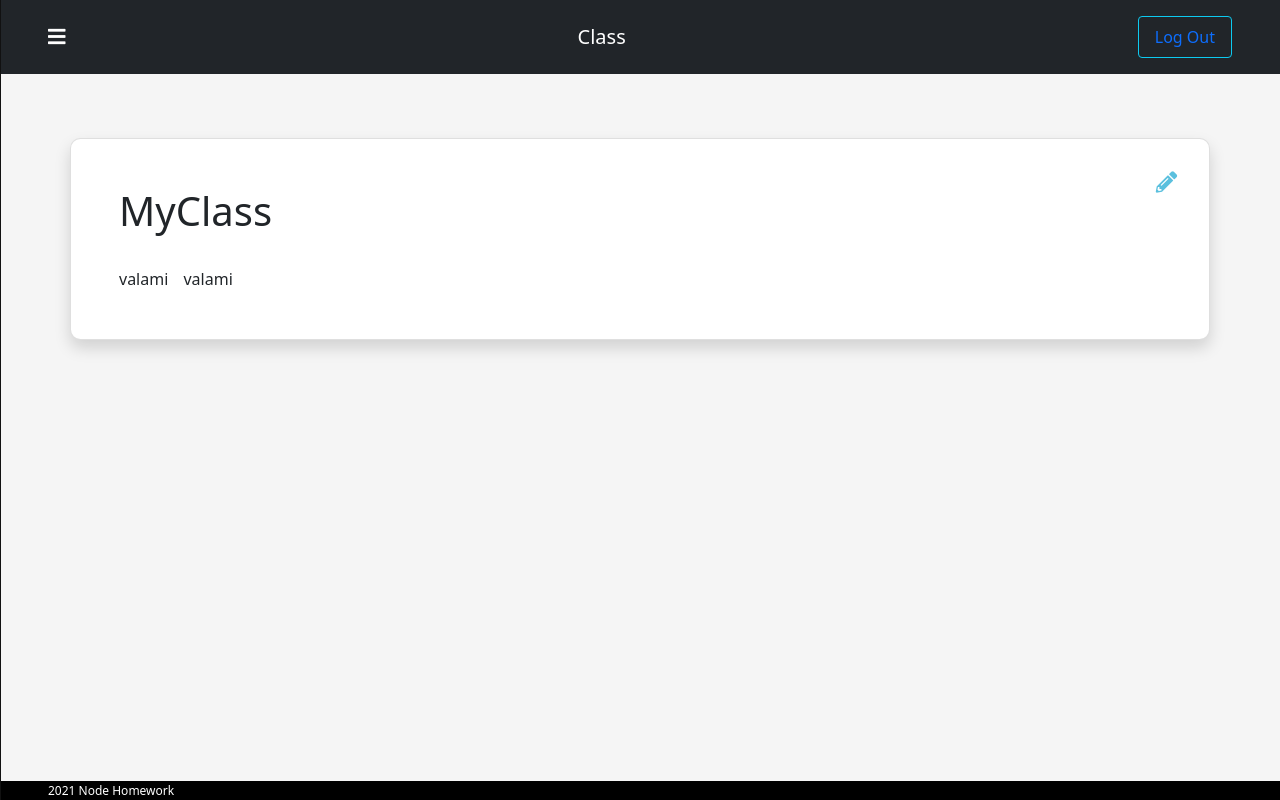
After one commit to marcell-szabo/szerveroldaliJS, a Node project: template views/myclass.ejs in a window 1280 px wide. The commit adds this page. Run offline with Node 20 templates, Linux system fonts and the light colour scheme; the template is opened without the code that fills it, so the values that code supplies are empty.

Commit message:
sidebar & menu navigation added

```diff
--- a/middlewares/auth/checkTeacherPassMW.js
+++ b/middlewares/auth/checkTeacherPassMW.js
@@ -7,7 +7,6 @@ module.exports = function(objectrepository) {
         if(req.method === 'GET') {
             return next()
         }
-
         TeacherUserModel.findOne({ username: req.body.username }, (err, user) => {
             if(err)
                 return next(err)
--- a/models/student.js
+++ b/models/student.js
@@ -15,7 +15,8 @@ var StudentSchema = new Schema({
     email: {type: String, required: true},
     class: {type: String, required: true},
     pointssum: {type: Number, default: 0},
-    password: {type: String,  required: true }
+    password: {type: String,  required: true },
+    _studentof: {type: Schema.Types.ObjectId, ref: 'Class'}
 })
 
 StudentSchema.pre('save', function(next) {
--- a/models/teacherUser.js
+++ b/models/teacherUser.js
@@ -5,6 +5,7 @@ const bcrypt = require('bcryptjs')
 var TeacherUserSchema = new Schema({
     username: {type: String, required: true, unique: true},
     email: {type: String, required: true},
+    headOfClass: {type: Boolean, required: true, default: false},
     password: {type: String, required: true}
 })
 
@@ -19,7 +20,7 @@ TeacherUserSchema.pre('save', function(next) {
             if(err)
                 return next(err)
             teacher.password = hash
-            next()
+            return next()
         })
     })
 })
--- a/static/jquery_code.js
+++ b/static/jquery_code.js
@@ -1,44 +1,57 @@
-$.validator.addMethod("alphanumeric", function(value, element) {
+$.validator.addMethod("alphanumeric", function (value, element) {
     return this.optional(element) || /^[a-zA-z0-9]+$/i.test(value);
 }, "Letters, numbers, and underscores only please");
 
-function sendAJAX(element, targetURL) {
+function sendAJAX(element, targetURL, id, addToHistory = false, path = '', newURL = '') {
     const clicked = element
-    $.ajax({type: "GET",
-            url: targetURL,
-            success: function(result){
-                $(".container").html(result)
-            },
-            error: function(result) {
-                $("html").html('error')
+    $.ajax({
+        type: "GET",
+        url: targetURL,
+        success: function (result) {
+            $(id).html(result)
+            console.log('kaki2')
+            if(addToHistory) {
+                console.log('kaki2')
+                state = {page: path}
+                // it is always ordered correctly, so this is sufficient
+                history.pushState(state, '', newURL)
             }
-            })
+        },
+        error: function (result) {
+            $("html").html('error')
+        }
+    })
 }
 
 function openNav(e) {
-    console.log('kaki')
-    if($(window).width() < 767) {
-        $('#sidenav').prepend("<a href=\"javascript:void(0)\" class=\"closebtn\" onclick=\"closeNav(null)\">x</a>")
-        $('#sidenav').css('width', '100%')
-        $('#sidenav').css('text-align', 'center')
+    const sidenav  = $('#sidenav')
+    if ($(window).width() < 767) {
+        sidenav.prepend("<a href=\"javascript:void(0)\" class=\"closebtn\" onclick=\"closeNav(null)\">x</a>")
+        sidenav.css('width', '100%')
+        sidenav.css('text-align', 'center')
     } else {
         const width = '150px'
-        $('#sidenav').css('width', width)
+        sidenav.css('width', width)
         $('.transition').css('margin-left', width)
         $('footer').css('width', `calc(100% - ${width})`)
     }
 }
+
 function closeNav(e) {
-    if($(window).width() < 767) {
-        setTimeout(() => { $('#sidenav a:first-child').remove()}, 500)
-        $('#sidenav').css('width', '1px')
-        $('#sidenav').css('text-align', 'left')
+    const sidenav  = $('#sidenav')
+    if ($(window).width() < 767) {
+        setTimeout(() => {
+            $('#sidenav a:first-child').remove()
+        }, 500)
+        sidenav.css('width', '1px')
+        sidenav.css('text-align', 'left')
     } else {
-        $('#sidenav').css('width', '1px')
+        sidenav.css('width', '1px')
         $('.transition').css('margin-left', '0px')
         $('footer').css('width', '100%')
     }
 }
+
 $(document).ready(function () {
 
     $('#student_form').validate({ // initialize the plugin
@@ -67,9 +80,21 @@ $(document).ready(function () {
     });
 
     $('#sidenav').hover(openNav, closeNav)
-    $('#hamburgerbutton').click(function(){
-        if($(window).width() < 767)
-            return openNav(null)
-        return (this.tog = !this.tog) ? openNav(null) : closeNav(null);
+    $('#hamburgerbutton').click(openNav)
+    $('#myclass').click(function (e) {
+        e.preventDefault()
+        const url = '/myclass/'
+        if(url !== window.location.pathname)
+            sendAJAX(this, url, '#main', true, 'myclass', '/myclass/')
     })
+    $(window).bind("popstate", function(e) {
+        var state = e.originalEvent.state;
+        console.log('lokuki')
+        location.reload()
+    });
+    $('#editmyclass').click(function (e){
+        e.preventDefault()
+        sendAJAX(this, '/myclass/edit/', '#myclassdiv')
+    })
+
 });
--- a/static/style.css
+++ b/static/style.css
@@ -17,13 +17,18 @@ body {
 .centering{
     position: relative;
 }
+.toright{
+    position: absolute;
+    top: 2em;
+    right: 2em;
+}
 .centered{
     position: absolute;
     top: 50%;
     transform: translateY(-50%)
 }
 .minheight{
-    min-height: 19em;
+    min-height: 18em;
 }
 .link{
     position: relative;
@@ -95,10 +100,9 @@ td.td-narrow{
     top: 0;
 }
 a.size{
-    font-size: large;
+    font-size: 2.5em;
 }
 a.add-size{
-    font-size: 2.5em;
     color: #5bc0de;
 }
 a.add-size :hover {
--- /dev/null
+++ b/views/myclass.ejs
@@ -0,0 +1,4 @@
+<%- include('header', {navbar: 'Class', hamburger: true, link: ''}) -%>
+<%- include('sidenav') -%>
+<%- include('myclassHEAD') -%>
+<%- include('footer') -%>
--- /dev/null
+++ b/views/myclassHEAD.ejs
@@ -0,0 +1,16 @@
+<div class="container mb-5">
+    <div class="row">
+        <div id="myclassdiv" class="col-10 offset-1 col-md-12 offset-md-0 card p-5 shadow mt-3 mb-3 centering">
+            <a id="editmyclass" class="toright add-size" ><i  class="fas fa-pencil-alt fa-lg"></i></a>
+            <% if(typeof myclass === 'undefined') {%>
+                <h1 class="card-title">MyClass</h1>
+            <% } else { %>
+                    <h1 class="card-title"><%= myclass.name %></h1>
+                <% } %>
+            <div class="card-body p-0 pt-3 mt-2">
+                <div class="d-inline-flex bd-highlight me-5"><span>valami</span><span class="space">valami</span></div>
+            </div>
+        </div>
+    </div>
+
+</div>
--- /dev/null
+++ b/views/myclass_edit.ejs
@@ -0,0 +1,4 @@
+<form id="myclassform" method="post" class="row">
+    <input type="text" class="form-control" id="classname" name="classname"
+           value="<%= (typeof myclass === 'undefined') ? 'MyClass' : myclass.name %>">
+</form>
--- /dev/null
+++ b/views/sidenav.ejs
@@ -0,0 +1,7 @@
+<div id="sidenav" class="sidenav">
+    <a href="#">Profile</a>
+    <a href="#">Classes</a>
+    <% if(teacheruser.headOfClass) { %>
+        <a id="myclass" href="#">MyClass</a>
+    <% } %>
+</div>
--- a/views/student.ejs
+++ b/views/student.ejs
@@ -34,7 +34,7 @@
                 </div>
             </div>
             <div class="col-12 text-center mt-4">
-                <a class="add-size" href="/points/<%= student._id %>/new/ "><i class="fas fa-plus-square fa-lg"></i></a>
+                <a class="size add-size" href="/points/<%= student._id %>/new/ "><i class="fas fa-plus-square fa-lg"></i></a>
             </div>
         </div>
 <%- include('footer') -%>
```
Also changed, not shown: middlewares/auth/checkPassMW.js (deleted, +0 -18 lines), middlewares/class/getMyClassMW.js (added, +17 -0 lines), middlewares/renderAJAXMW.js (added, +7 -0 lines), middlewares/student/saveStudentMW.js (+6 -6 lines), middlewares/teacheruser/getTeacherUserMW.js (added, +15 -0 lines), models/class.js (added, +14 -0 lines), route/routing.js (+24 -6 lines), views/class.ejs (+5 -7 lines).
